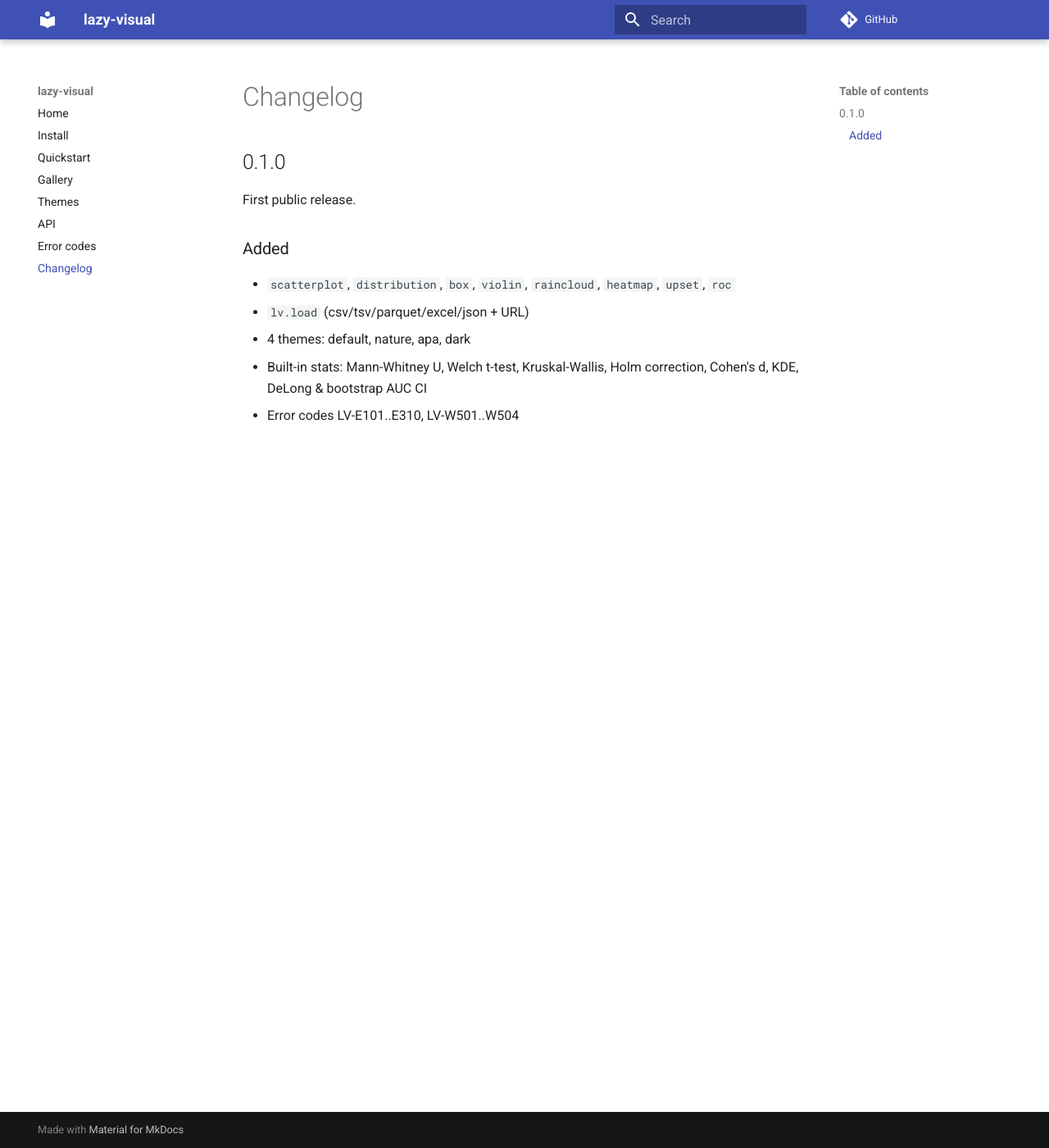
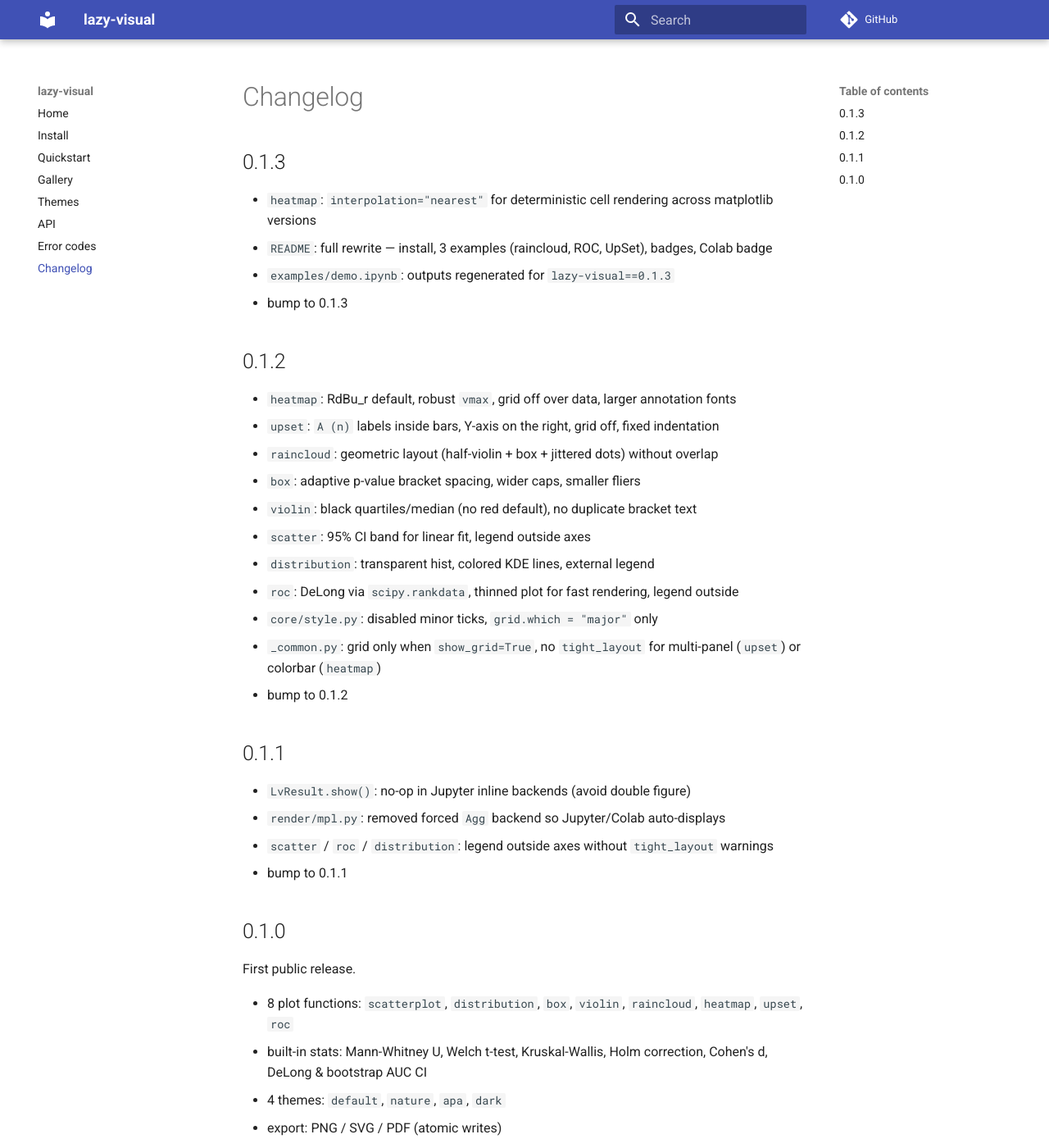
Before and after one commit to TatianaIl05/lazy-visual, an MkDocs documentation site: the page built from docs/changelog.md, in a window 1280 px wide and 1400 px high. Shown: the whole window at 82% size. Built offline with MkDocs 1.6.1 and Material for MkDocs 9.7.7, drawn with Linux system fonts in a browser that asks for light colours; comment, search, counter and statistics services are not loaded; some of the changed text lies outside the part shown.

Commit message:
docs: full CHANGELOG for 0.1.0-0.1.3 (repo + Pages)

```diff
--- a/docs/changelog.md
+++ b/docs/changelog.md
@@ -1,13 +1,41 @@
 # Changelog
+
+## 0.1.3
+
+- `heatmap`: `interpolation="nearest"` for deterministic cell rendering across matplotlib versions
+- `README`: full rewrite — install, 3 examples (raincloud, ROC, UpSet), badges, Colab badge
+- `examples/demo.ipynb`: outputs regenerated for `lazy-visual==0.1.3`
+- bump to 0.1.3
+
+## 0.1.2
+
+- `heatmap`: RdBu_r default, robust `vmax`, grid off over data, larger annotation fonts
+- `upset`: `A (n)` labels inside bars, Y-axis on the right, grid off, fixed indentation
+- `raincloud`: geometric layout (half-violin + box + jittered dots) without overlap
+- `box`: adaptive p-value bracket spacing, wider caps, smaller fliers
+- `violin`: black quartiles/median (no red default), no duplicate bracket text
+- `scatter`: 95% CI band for linear fit, legend outside axes
+- `distribution`: transparent hist, colored KDE lines, external legend
+- `roc`: DeLong via `scipy.rankdata`, thinned plot for fast rendering, legend outside
+- `core/style.py`: disabled minor ticks, `grid.which = "major"` only
+- `_common.py`: grid only when `show_grid=True`, no `tight_layout` for multi-panel (`upset`) or colorbar (`heatmap`)
+- bump to 0.1.2
+
+## 0.1.1
+
+- `LvResult.show()`: no-op in Jupyter inline backends (avoid double figure)
+- `render/mpl.py`: removed forced `Agg` backend so Jupyter/Colab auto-displays
+- `scatter` / `roc` / `distribution`: legend outside axes without `tight_layout` warnings
+- bump to 0.1.1
 
 ## 0.1.0
 
 First public release.
 
-### Added
-
-- `scatterplot`, `distribution`, `box`, `violin`, `raincloud`, `heatmap`, `upset`, `roc`
-- `lv.load` (csv/tsv/parquet/excel/json + URL)
-- 4 themes: default, nature, apa, dark
-- Built-in stats: Mann-Whitney U, Welch t-test, Kruskal-Wallis, Holm correction, Cohen's d, KDE, DeLong & bootstrap AUC CI
-- Error codes LV-E101..E310, LV-W501..W504
+- 8 plot functions: `scatterplot`, `distribution`, `box`, `violin`, `raincloud`, `heatmap`, `upset`, `roc`
+- built-in stats: Mann-Whitney U, Welch t-test, Kruskal-Wallis, Holm correction, Cohen's d, DeLong & bootstrap AUC CI
+- 4 themes: `default`, `nature`, `apa`, `dark`
+- export: PNG / SVG / PDF (atomic writes)
+- `lv.load()` for CSV, TSV, Parquet, Excel, JSON, HTTP(S) URL
+- `LvResult` with `fig`, `ax`, `spec`, `stats`, `tables`, `files`
+- 22 error / warning codes (`LV-E101..E310`, `LV-W501..W504`)
```
